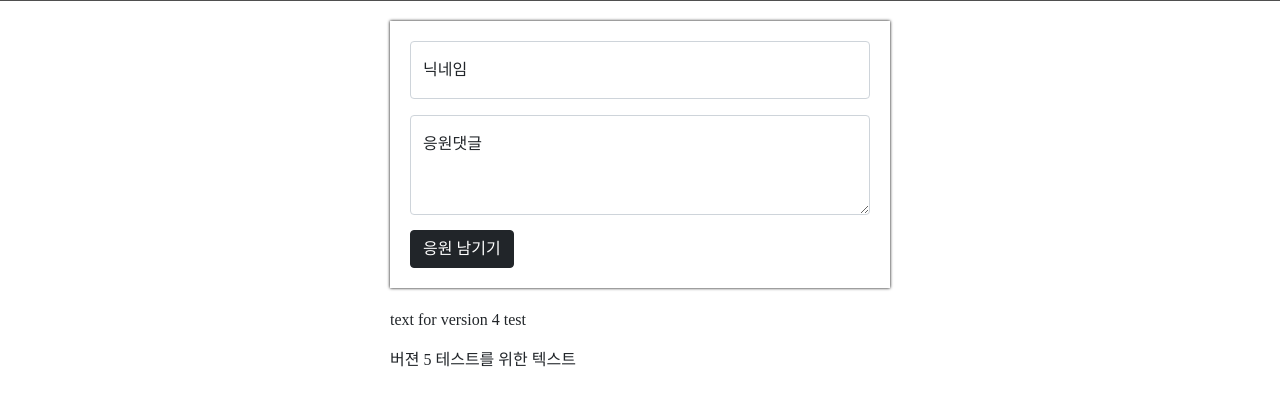
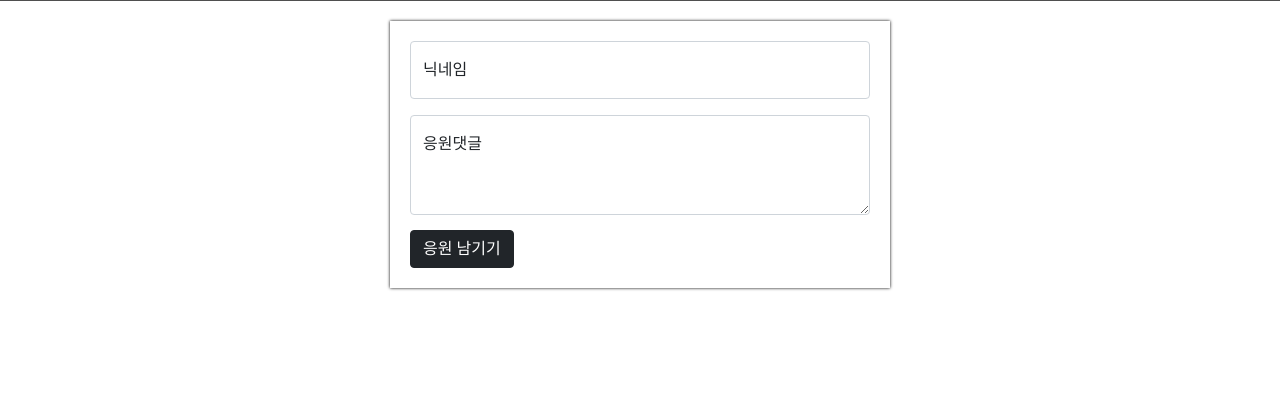
Before and after one commit to hyeonjun4460/personal-repository, a Flask app: page / in a window 1280 px wide. Shown: the part 299-705 px from the top of the page. Run offline with Flask 2, Linux system fonts and the light colour scheme; data that the repository does not hold is empty; grey boxes are pictures that could not be loaded.

Commit message:
merge 연습 종료
merge 연습에 작성한 내용 삭제.

```diff
--- a/homework/templates/index.html
+++ b/homework/templates/index.html
@@ -1,5 +1,6 @@
 <!DOCTYPE html>
 <html lang="en">
+
 <head>
     <meta charset="UTF-8">
     <meta http-equiv="X-UA-Compatible" content="IE=edge">
@@ -7,7 +8,8 @@
 
     <meta property="og:title" content="윤종신 팬명록" />
     <meta property="og:description" content="test" />
-    <meta property="og:image" content="https://publy.imgix.net/images/2020/04/17/1587092773_Rmb9uhfvnBGmidaPBv4hZX2nLOgG0N1PccwLGsEM.jpeg?fm=pjpg" />
+    <meta property="og:image"
+        content="https://publy.imgix.net/images/2020/04/17/1587092773_Rmb9uhfvnBGmidaPBv4hZX2nLOgG0N1PccwLGsEM.jpeg?fm=pjpg" />
 
     <link href="https://cdn.jsdelivr.net/npm/bootstrap@5.0.2/dist/css/bootstrap.min.css" rel="stylesheet"
         integrity="sha384-EVSTQN3/azprG1Anm3QDgpJLIm9Nao0Yz1ztcQTwFspd3yD65VohhpuuCOmLASjC" crossorigin="anonymous">
@@ -50,7 +52,7 @@
             padding: 20px;
         }
 
-        .mypost > button {
+        .mypost>button {
             margin-top: 15px;
         }
 
@@ -60,7 +62,7 @@
             margin: auto;
         }
 
-        .mycards > .card {
+        .mycards>.card {
             margin-top: 10px;
             margin-bottom: 10px;
         }
@@ -69,7 +71,6 @@
         $(document).ready(function () {
             show_comment()
         });
-
         function show_comment() {
             $.ajax({
                 type: "GET",
@@ -77,14 +78,14 @@
                 data: {},
                 success: function (response) {
                     let rows = response['fans']
-                    for (i = 0; i < rows.length; i++){
+                    for (i = 0; i < rows.length; i++) {
                         let nickname = rows[i]['nickname']
                         let comment = rows[i]['comment']
                         let temp_html = `<div class="card">
                                                 <div class="card-body">
                                                     <blockquote class="blockquote mb-0">
                                                         <p>${comment}</p>
-                                                        <footer class="blockquote-footer">${ nickname}</footer>
+                                                        <footer class="blockquote-footer">${nickname}</footer>
                                                     </blockquote>
                                                 </div>
                                             </div>`
@@ -115,6 +116,7 @@
 
     </script>
 </head>
+
 <body>
     <div class="mypic">
         <h1>윤종신 팬명록</h1>
@@ -133,9 +135,7 @@
         <button onclick="save_comment()" type="button" class="btn btn-dark">응원 남기기</button>
     </div>
     <div class="mycards" id="comment-list">
-    <p>text for version 4 test</p>
-    <p>버젼 5 테스트를 위한 텍스트</p>
-
     </div>
 </body>
+
 </html>
```
Lines whose indentation alone changed are shown as unchanged.
